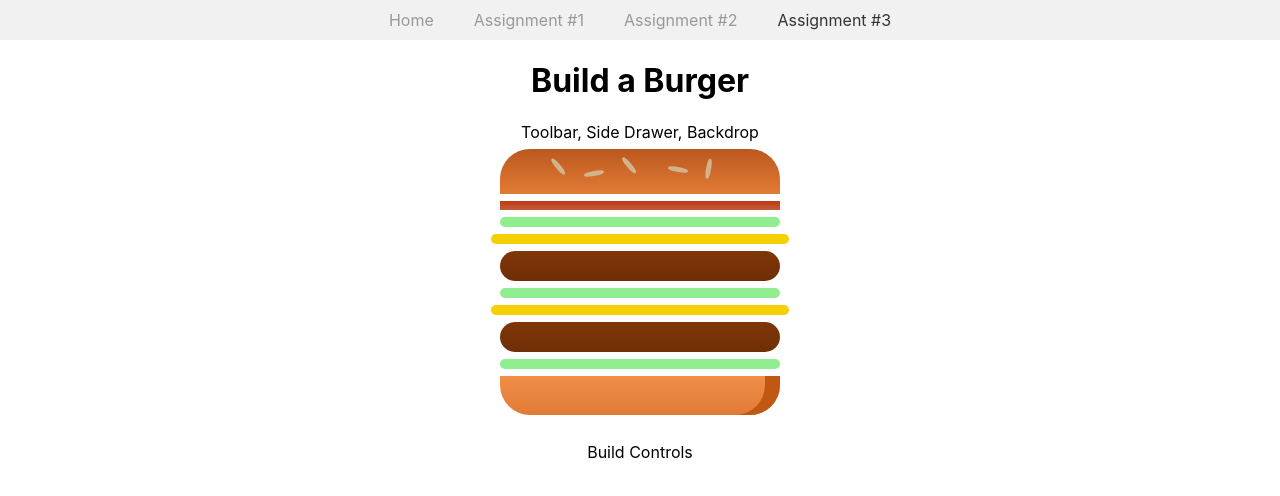
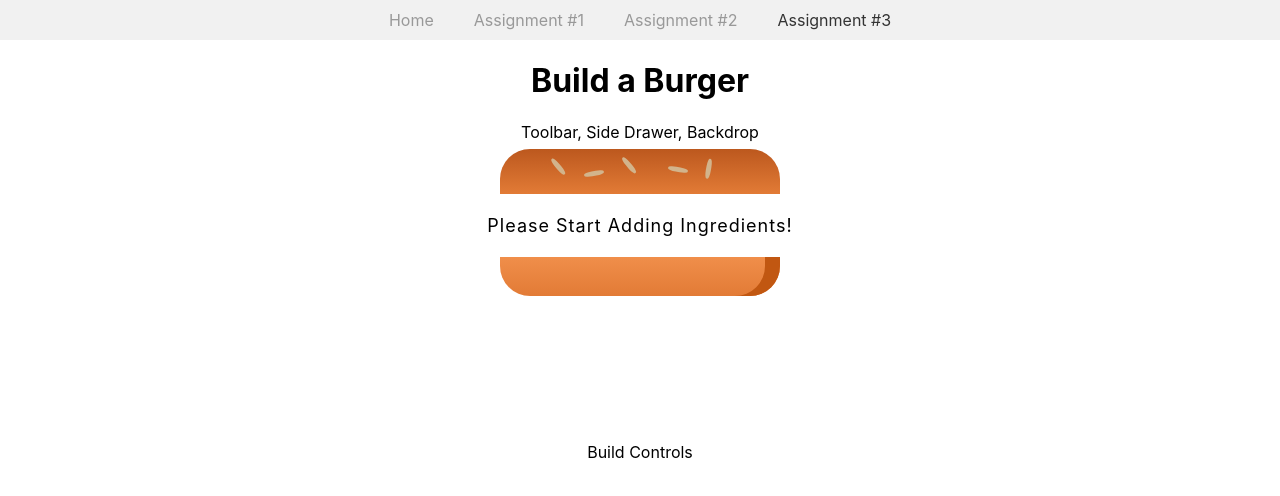
Before and after one commit to christoph-codes/reactTraining, a React (Create React App) app in the folder reactTraining/: page /assignment3 in a window 1280 px wide. Shown: the top 496 px of the page. Built offline with nearby package versions, Linux system fonts and the light colour scheme.

Commit message:
Burger is ready to start accepting ingredients

```diff
--- a/reactTraining/src/components/assignmentThree/burger/Burger.js
+++ b/reactTraining/src/components/assignmentThree/burger/Burger.js
@@ -3,18 +3,34 @@ import './Burger.scss';
 
 import BurgerIngredient from '../burgerIngredient/BurgerIngredient';
 
-export default function Burger() {
+export default function Burger(props) {
+    let transformedIngredients = Object.keys(props.ingredients)
+    .map(ingKey => {
+        return [...Array(props.ingredients[ingKey])].map((_, i) => {
+           return <BurgerIngredient key={ingKey + i} type={ingKey} />
+        });
+    }).reduce((arr, el) => {
+        return arr.concat(el);
+    }, []);
+
+    console.log(transformedIngredients.length);
+
+    if (transformedIngredients.length === 0) {
+        transformedIngredients = <p>Please Start Adding Ingredients!</p>
+    }
+
     return (
         <div className="Burger">
             <BurgerIngredient type="bread-top"/>
-            <BurgerIngredient type="bacon"/>
+            {transformedIngredients}
+            {/* <BurgerIngredient type="bacon"/>
             <BurgerIngredient type="lettuce"/>
             <BurgerIngredient type="cheese"/>
             <BurgerIngredient type="meat"/>
             <BurgerIngredient type="lettuce"/>
             <BurgerIngredient type="cheese"/>
             <BurgerIngredient type="meat"/>
-            <BurgerIngredient type="lettuce"/>
+            <BurgerIngredient type="lettuce"/> */}
             <BurgerIngredient type="bread-bottom"/>
         </div>
     )
--- a/reactTraining/src/components/assignmentThree/burgerIngredient/BurgerIngredient.scss
+++ b/reactTraining/src/components/assignmentThree/burgerIngredient/BurgerIngredient.scss
@@ -80,7 +80,7 @@
     height: 10%;
     background: linear-gradient(#7f3608, #702e05);
     margin: 2% auto;
-    border-radius: 15px;
+    border-radius: 10px;
 }
 
 .Cheese {
@@ -100,8 +100,9 @@
 }
 
 .Bacon {
-    width: 80%;
+    width: 85%;
     height: 3%;
     background: linear-gradient(#bf3813, #c45e38);
     margin: 2% auto;
+    border-radius: 10px;
 }
--- a/reactTraining/src/components/assignmentThree/containers/burgerBuilder/BurgerBuilder.js
+++ b/reactTraining/src/components/assignmentThree/containers/burgerBuilder/BurgerBuilder.js
@@ -1,12 +1,24 @@
-import React from 'react';
+import React, { useState } from 'react';
 import './BurgerBuilder.scss';
 
 import Burger from '../../burger/Burger';
 
 export default function BurgerBuilder() {
+    const [ingredients, setIngredients] = useState({
+            // lettuce: 1,
+            // bacon: 1,
+            // cheese: 2,
+            // meat: 2,
+            // price: "39.99"
+            lettuce: 0,
+            bacon: 0,
+            cheese: 0,
+            meat: 0,
+            price: 0
+    })
     return (
         <div className="BurgerBuilder">
-            <Burger />
+            <Burger ingredients={ingredients}/>
             <div className="BurgerControls">Build Controls</div>
         </div>
     )
```
